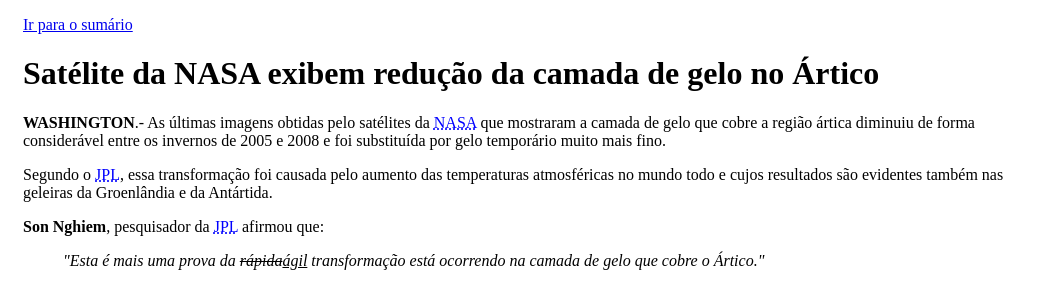
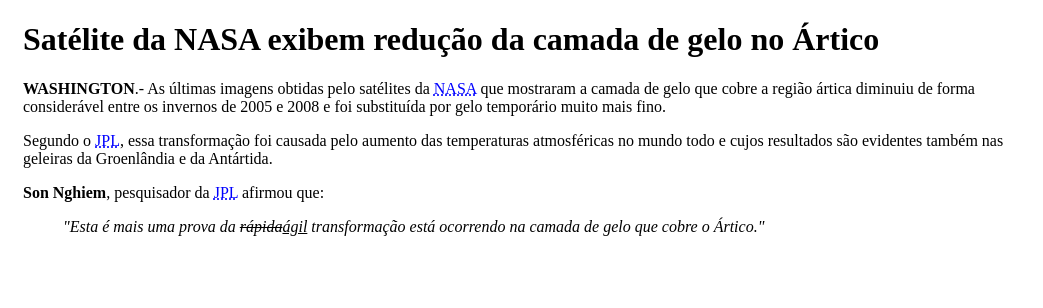
Before and after one commit to RafaelPanisset/rafaelpanisset.github.io, a plain HTML site: page index.html in a window 1280 px wide. Shown: the whole page, without its empty margins (0-1043 px from the left). Drawn offline with Linux system fonts and the light colour scheme.

Commit message:
Update index.html

```diff
--- a/index.html
+++ b/index.html
@@ -7,7 +7,6 @@
     </head>
     <body>
         <div style="margin-left:15px;">
-            <p><a href="https://rafaelpanisset.github.io/curso/sumario.html">Ir para o sumário</a></body></p>
             <h1>Satélite da NASA exibem redução da camada de gelo no Ártico</h1>
             <P><strong>WASHINGTON</strong>.- As últimas imagens obtidas pelo satélites da <span style="color:blue;"><abbr title="National Aeronautics and Space Administration">NASA</abbr></span> que mostraram a camada de gelo que cobre a região ártica diminuiu de forma<br>
                 considerável entre os invernos de 2005 e 2008 e foi substituída por gelo temporário muito mais fino.
```
